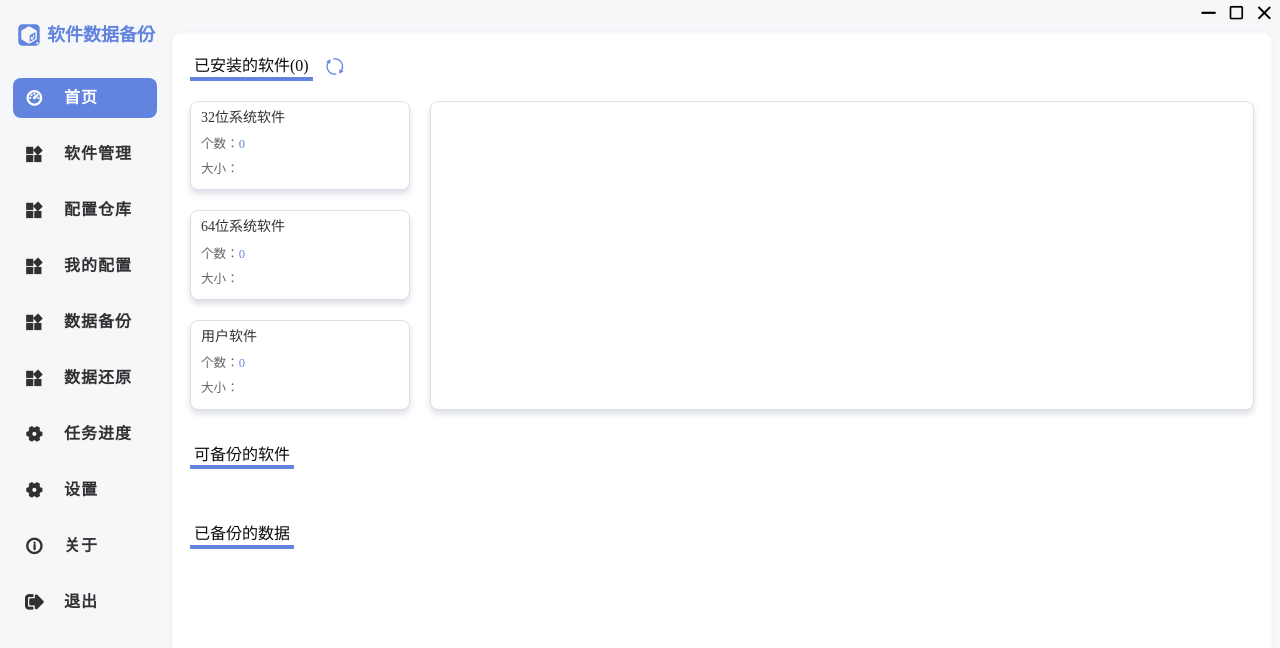
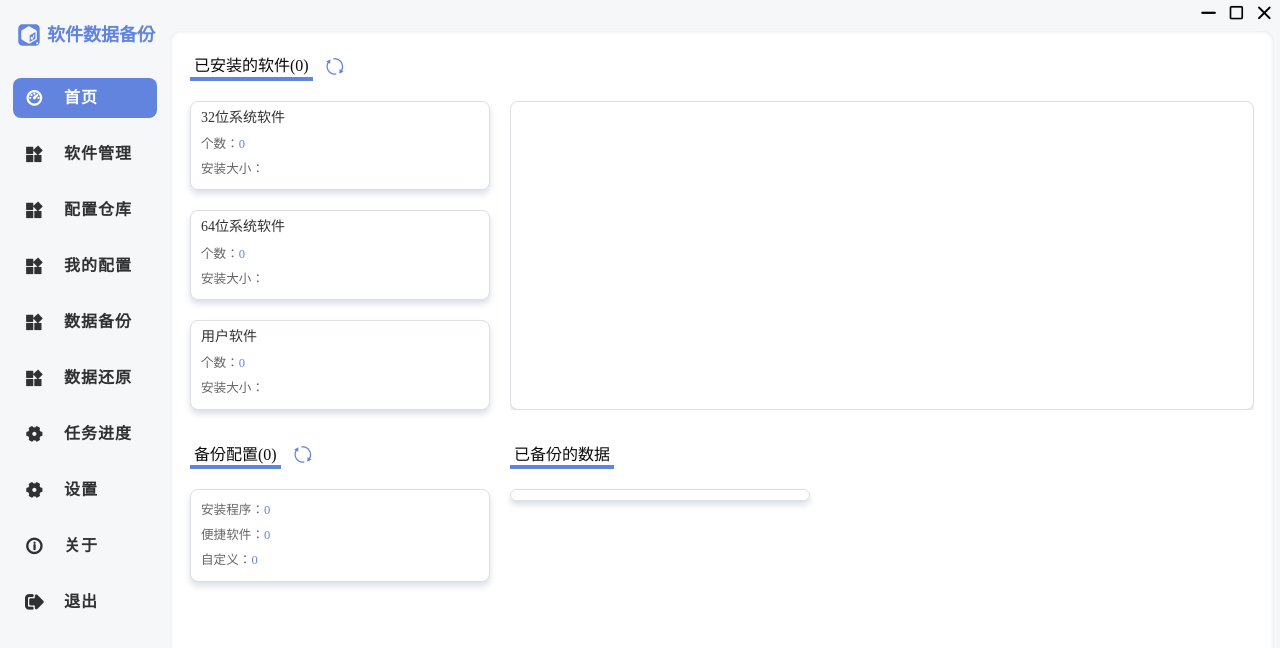
Before and after one commit to hzhilong/app-data-backup, a Vue app: page /#/dashboard in a window 1280 px wide. Shown: the top 648 px of the page. Built offline with nearby package versions, Linux system fonts and the light colour scheme.

Commit message:
完善首页

```diff
--- a/src/assets/scss/dashboard.scss
+++ b/src/assets/scss/dashboard.scss
@@ -55,19 +55,21 @@
       }
     }
 
+  }
 
-    $card-gap-x: 20px;
-    $card-gap-y: 20px;
-    $card-width: calc((100% - $card-gap-x) / 3);
+
+  $content-x-gap: 20px;
+  $content-y-gap: 20px;
+  //$card-width: calc((100% - $content-x-gap) / 3);
+  $card-width: calc((100% - $content-x-gap) / 3);
   $card-min-width: 180px;
-    $card-max-width: 220px;
-    $cards-single-width: min(calc((100% - $card-gap-x) / 2), 200px);
+  $card-max-width: 300px;
   $card-padding: 5px 10px;
 
   .content-x {
     width: 100%;
     display: flex;
-      gap: 0 $card-gap-x;
+    gap: 0 $content-x-gap;
     flex-direction: row;
     align-items: start;
   }
@@ -76,14 +78,17 @@
     display: flex;
     flex-direction: column;
     justify-content: start;
-      gap: $card-gap-y 0;
-      width: max-content;
+    gap: $content-y-gap 0;
+  }
+
+  .card-container{
+    width: $card-width;
+    min-width: $card-min-width;
+    max-width: $card-max-width;
   }
 
   .card {
-      width: $card-width;
-      min-width: $card-min-width;
-      max-width: $card-max-width;
+    width: 100%;
     display: flex;
     flex-direction: column;
     align-items: start;
@@ -97,7 +102,7 @@
     box-shadow: 0 4px 6px $app-color-border-shadow;
     transition: transform 0.3s ease, box-shadow 0.3s ease;
 
-      &:not(.no-transition):hover {
+    &.has-transition:hover {
       transform: translateY(-5px);
       box-shadow: 0 6px 12px $app-color-border-shadow-hover;
     }
@@ -115,6 +120,18 @@
       .info-item {
         margin: 5px 0;
         color: $app-color-content-color3;
+
+        &.has-transition:hover {
+          background: $app-color-bg-hover;
+        }
+
+        .proportion-chart {
+          flex: 1;
+        }
+
+        > .value {
+          color: $app-color-primary;
+          margin: 6px 0;
         }
 
         .value {
@@ -122,25 +139,22 @@
         }
       }
     }
-
-    .installed-cards {
-      width: $card-width;
-      min-width: $card-min-width;
-      max-width: $card-max-width;
-
-      .card {
-        width: 100%;
-      }
   }
 
   .soft-graph-wrapper {
     flex: 1;
+    width: 100%;
     min-width: 300px;
-      //max-width: 700px;
     max-width: 100%;
     align-self: stretch;
     overflow: hidden;
 
+    .card {
+      width: 100%;
+      height: 100%;
+      max-width: inherit;
+      min-width: inherit;
+    }
   }
 
   .proportion-chart {
@@ -162,43 +176,5 @@
     }
   }
 
-    .cards-single222 {
-      width: $cards-single-width;
-      background-color: $app-color-content-background;
-      border: 1px solid $app-color-border;
-      border-radius: 8px;
-      box-shadow: 0 4px 6px rgba(0, 0, 0, 0.1);
-      padding: $card-padding;
-
-      .card-info {
-        width: 100%;
-        display: flex;
-        flex-direction: column;
-        align-items: start;
-
-        .info-item {
-          width: 100%;
-          display: flex;
-          align-items: center;
-          cursor: pointer;
-          padding: 0 2px;
-
-          &:hover {
-            background: $app-color-bg-hover;
-          }
-
-          .proportion-chart {
-            flex: 1;
-          }
-
-          > .value {
-            color: $app-color-primary;
-            margin: 6px 0;
-          }
-        }
-      }
-    }
-  }
-
 
 }
--- a/src/data/useInstalledSoftwareData.ts
+++ b/src/data/useInstalledSoftwareData.ts
@@ -10,12 +10,14 @@ export type ExtendedInstalledSoftware = InstalledSoftware & {
   supportPlugins?: ValidatedPluginConfig[]
 }
 
+type DataType = ExtendedInstalledSoftware
+
 export function useInstalledSoftwareData(loading: Ref<boolean> = ref(false), isParseData: boolean = true) {
-  const config: AppDataConfig<ExtendedInstalledSoftware[]> = {
+  const config: AppDataConfig<DataType[]> = {
     async initData() {
       return await RegeditUtil.getInstalledSoftwareList()
     },
-    async parseData(list: ExtendedInstalledSoftware[]): Promise<ExtendedInstalledSoftware[]> {
+    async parseData(list: DataType[]): Promise<DataType[]> {
       const configs = await usePluginConfigData(loading, false).getList()
       const mapConfig = configs.reduce(
         (map, item) => {
@@ -30,7 +32,7 @@ export function useInstalledSoftwareData(loading: Ref<boolean> = ref(false), isP
         },
         {} as Record<string, ValidatedPluginConfig[]>,
       )
-      return list.map((item): ExtendedInstalledSoftware => {
+      return list.map((item): DataType => {
         return { ...item, supportPlugins: mapConfig[item.regeditDir] }
       })
     },
@@ -38,10 +40,10 @@ export function useInstalledSoftwareData(loading: Ref<boolean> = ref(false), isP
     persist: true,
     getPersistData<Q extends Record<string, QueryParam> = Record<string, QueryParam>>(
       queryParams?: QueryParams<Q>,
-    ): Promise<ExtendedInstalledSoftware[]> {
+    ): Promise<DataType[]> {
       return DBUtil.query(db.installedSoftware, queryParams)
     },
-    setPersistData(data: ExtendedInstalledSoftware[]): Promise<void> {
+    setPersistData(data: DataType[]): Promise<void> {
       return db.installedSoftware.bulkPut(data)
     },
   }
--- a/src/plugins/plugin-config.ts
+++ b/src/plugins/plugin-config.ts
@@ -93,6 +93,12 @@ export const BACKUP_PLUGIN_TYPE: BackupPluginType = {
     desc: '自定义',
   },
 } as const
+
+export type BackupPluginGroup = {
+  [P in BackupPluginTypeKey]: {
+    [K in keyof (typeof BACKUP_PLUGIN_TYPE)[P]]: (typeof BACKUP_PLUGIN_TYPE)[P][K]
+  } & { list?: PluginConfig[] }
+}
 
 /**
  * 插件选项
@@ -190,8 +196,12 @@ export class ValidatedPluginConfig extends PluginConfig {
 export class MyPluginConfig extends ValidatedPluginConfig {
   installDir: string
 
-
-  constructor(config: Record<string, unknown>, cTime: string, soft: InstalledSoftware | string | undefined, installDir: string) {
+  constructor(
+    config: Record<string, unknown>,
+    cTime: string,
+    soft: InstalledSoftware | string | undefined,
+    installDir: string,
+  ) {
     super(config, cTime, soft)
     this.installDir = installDir
   }
--- a/src/plugins/plugins-util.ts
+++ b/src/plugins/plugins-util.ts
@@ -1,9 +1,23 @@
 import { IPC_CHANNELS } from '@/models/IpcChannels'
-import { type BackupResult, getBackupDir, MyPluginConfig, type TaskMonitor } from '@/plugins/plugin-config'
+import {
+  BACKUP_PLUGIN_TYPE,
+  type BackupPluginGroup,
+  type BackupPluginTypeKey,
+  type BackupResult,
+  getBackupDir,
+  MyPluginConfig,
+  PluginConfig,
+  type TaskMonitor,
+} from '@/plugins/plugin-config'
 import { CommonError } from '@/models/CommonError'
 import { BuResult } from '@/models/BuResult'
 
-async function execPlugin(myConfig: MyPluginConfig, execType: 'backup' | 'restore', monitor: TaskMonitor, dataDir?: string) {
+async function execPlugin(
+  myConfig: MyPluginConfig,
+  execType: 'backup' | 'restore',
+  monitor: TaskMonitor,
+  dataDir?: string,
+) {
   if (!dataDir) {
     if (execType === 'restore') {
       throw new CommonError('执行失败，缺少参数[备份目录]')
@@ -32,4 +46,19 @@ async function execPlugin(myConfig: MyPluginConfig, execType: 'backup' | 'restor
   return BuResult.getPromise(buResult)
 }
 
-export { execPlugin }
+function parsePluginConfigGroup(list: PluginConfig[]): BackupPluginGroup {
+  const groupData: BackupPluginGroup = {
+    ...BACKUP_PLUGIN_TYPE,
+  }
+  for (const key in groupData) {
+    const type = key as BackupPluginTypeKey
+    groupData[type].list = []
+  }
+  list.reduce((group, curr) => {
+    groupData[curr.type].list?.push(curr)
+    return groupData
+  }, groupData)
+  return groupData
+}
+
+export { execPlugin, parsePluginConfigGroup }
--- a/src/views/DashboardView.vue
+++ b/src/views/DashboardView.vue
@@ -1,41 +1,42 @@
 <script setup lang="ts">
 import { computed, onMounted, type Ref, ref } from 'vue'
-import { type InstalledSoftware, parseAllInstalledSoftware, type SoftwareLib } from '@/models/Software'
+import { type InstalledSoftware, parseAllInstalledSoftware } from '@/models/Software'
 import { useInstalledSoftwareData } from '@/data/useInstalledSoftwareData.ts'
 import SoftwareGraph from '@/components/graph/SoftwareGraph.vue'
 import { RouterUtil } from '@/router/router-util'
+import type { ValidatedPluginConfig } from '@/plugins/plugin-config.ts'
+import { usePluginConfigData } from '@/data/usePluginConfigData.ts'
+import { parsePluginConfigGroup } from '@/plugins/plugins-util.ts'
 
 const loading = ref(true)
 const loadingText = ref('正在获取已安装的软件列表，请稍候...')
 const softwareList: Ref<InstalledSoftware[]> = ref([])
+const pluginList: Ref<ValidatedPluginConfig[]> = ref([])
 const { getList: getInstalledList, refreshList: refreshInstalledList } = useInstalledSoftwareData(loading, false)
+const { getList: getPluginList, refreshList: refreshPluginList } = usePluginConfigData(loading, false)
 
 const allInstalledSoftware = computed(() => parseAllInstalledSoftware(softwareList.value ?? []))
+const pluginConfigGroup = computed(() => parsePluginConfigGroup(pluginList.value ?? []))
 
-const softwareLib = ref({} as SoftwareLib)
-
-const refreshSoftList = async () => softwareList.value = await refreshInstalledList()
+const refreshSoftList = async () => (softwareList.value = await refreshInstalledList())
 
 onMounted(async () => {
   softwareList.value = await getInstalledList()
+  pluginList.value = await getPluginList()
 })
-
 </script>
 
 <template>
   <div class="dashboard-container" v-loading.fullscreen.lock="loading" :element-loading-text="loadingText">
-    <div class="content-wrapper">
+    <div class="content-wrapper installed-cards">
       <div class="header">
         <div class="title" @click="RouterUtil.gotoSoft()">已安装的软件({{ softwareList?.length ?? 0 }})</div>
-        <span
-          class="iconfont icon-refresh icon-btn t-rotate"
-          @click="refreshSoftList"
-        ></span>
+        <span class="iconfont icon-refresh icon-btn t-rotate" @click="() => refreshSoftList()"></span>
       </div>
       <div class="content-x">
-        <div class="content-y installed-cards">
+        <div class="content-y card-container">
           <div
-            class="card"
+            class="card has-transition"
             v-for="(group, key) in allInstalledSoftware"
             :key="group.title"
             @click="RouterUtil.gotoSoft({ regeditGroupKey: key })"
@@ -46,33 +47,45 @@ onMounted(async () => {
                 个数：<span class="value">{{ group.totalNumber }}</span>
               </div>
               <div class="info-item">
-                大小：<span class="value">{{ group.totalSize }}</span>
+                安装大小：<span class="value">{{ group.totalSize }}</span>
               </div>
             </div>
           </div>
         </div>
-        <div class="card soft-graph-wrapper no-transition">
+        <div class="soft-graph-wrapper">
+          <div class="card no-transition">
             <SoftwareGraph :softwareList="softwareList"></SoftwareGraph>
+          </div>
         </div>
       </div>
     </div>
 
     <div class="content-wrapper">
+      <div class="content-x">
+        <div class="card-container">
           <div class="header">
-        <div class="title">可备份的软件</div>
+            <div class="title">备份配置({{ pluginList?.length ?? 0 }})</div>
+            <span class="iconfont icon-refresh icon-btn t-rotate" @click="() => refreshPluginList()"></span>
           </div>
-      <div class="cards cards-single">
+          <div class="card">
             <div class="card-info">
-          <div class="info-item" v-for="type in softwareLib" :key="type.title">
-            {{ type.title }}：
-            <div class="value">{{ type.list ? type.list.length : 0 }}</div>
+              <div
+                class="info-item has-transition"
+                v-for="(type, key) in pluginConfigGroup"
+                :key="type.title"
+                @click="RouterUtil.gotoPluginConfig({ type: key })"
+              >
+                {{ type.title }}：<span class="value">{{ type.list?.length ?? 0 }}</span>
               </div>
             </div>
           </div>
         </div>
-    <div class="content-wrapper">
+        <div class="card-container">
           <div class="header">
             <div class="title">已备份的数据</div>
+          </div>
+          <div class="card"></div>
+        </div>
       </div>
     </div>
   </div>
```
Also changed, not shown: src/data/usePluginConfigData.ts (+7 -7 lines). Lines whose indentation alone changed are shown as unchanged.
